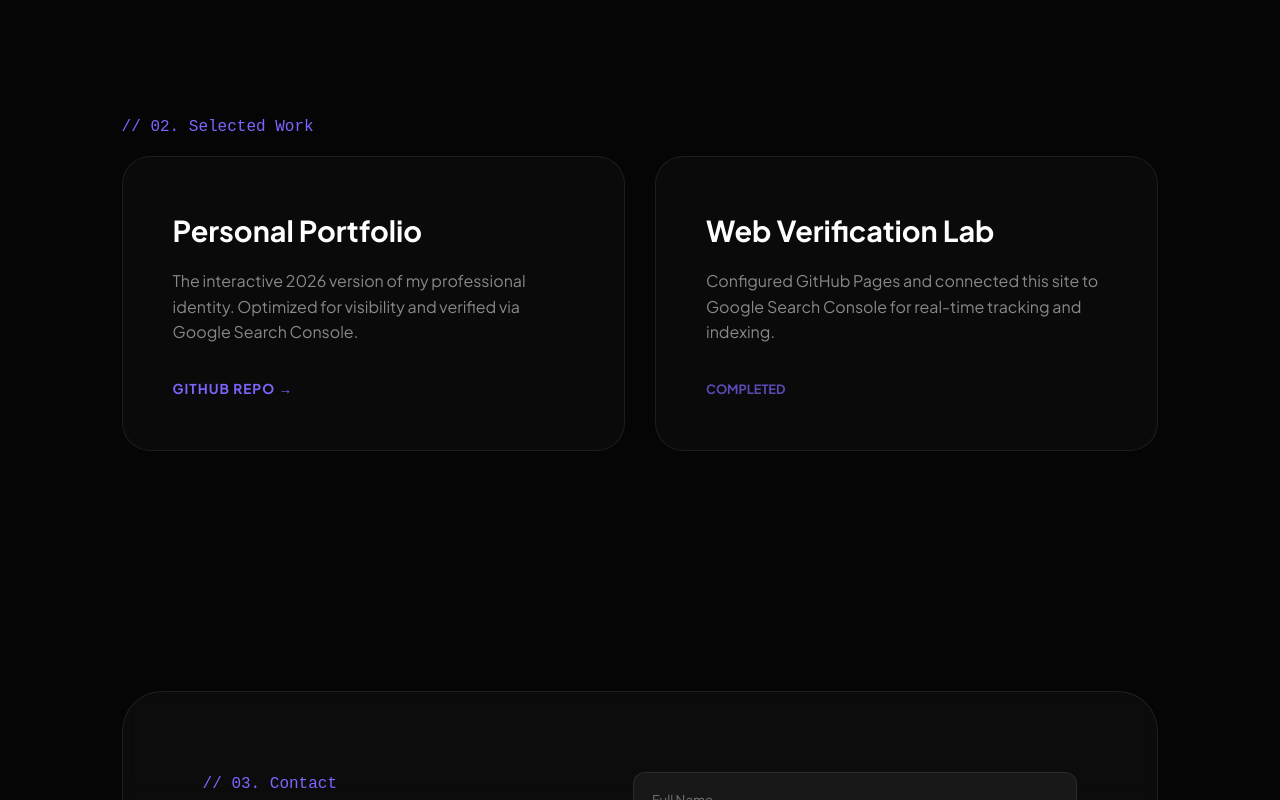
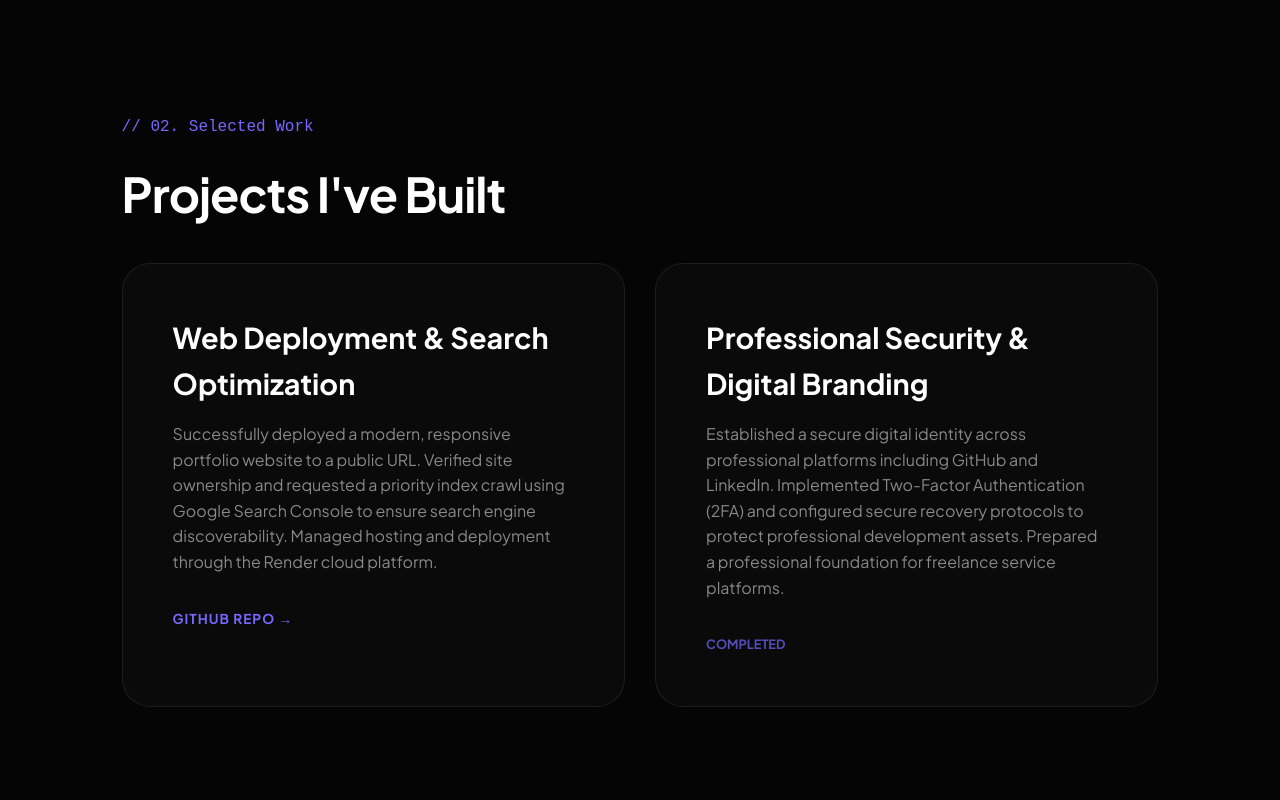
Before and after one commit to Glitch254-ux/My-first-portfolio, a website: page index.html in a window 1280 px wide. Shown: the part 1563-2363 px from the top of the page. Drawn offline with nearby package versions, Linux system fonts and the light colour scheme.

Commit message:
Updated portfolio project cards with web deployment and security info

```diff
--- a/index.html
+++ b/index.html
@@ -91,16 +91,19 @@
     <section id="work" class="section-padding">
     <div class="container">
         <span class="comment-label" data-aos="fade-up">// 02. Selected Work</span>
+        <h2 class="section-title" data-aos="fade-up">Projects I've Built</h2>
         <div class="projects-container">
+            <!-- Project 1 -->
             <div class="project-card" data-aos="fade-up">
-                    <h3>Personal Portfolio</h3>
-                    <p>The interactive 2026 version of my professional identity. Optimized for visibility and verified via Google Search Console.</p>
-                    <a href="https://github.com/Glitch254-ux/My-first-portfolio" class="project-link" target="_blank">GITHUB REPO →</a>
+                <h3>Web Deployment & Search Optimization</h3>
+                <p>Successfully deployed a modern, responsive portfolio website to a public URL. Verified site ownership and requested a priority index crawl using Google Search Console to ensure search engine discoverability. Managed hosting and deployment through the Render cloud platform.</p>
+                <a href="https://github.com/Ditech254/my-first-portfolio" class="project-link" target="_blank">GITHUB REPO →</a>
             </div>
 
+            <!-- Project 2 -->
             <div class="project-card" data-aos="fade-up" data-aos-delay="100">
-                    <h3>Web Verification Lab</h3>
-                    <p>Configured GitHub Pages and connected this site to Google Search Console for real-time tracking and indexing.</p>
+                <h3>Professional Security & Digital Branding</h3>
+                <p>Established a secure digital identity across professional platforms including GitHub and LinkedIn. Implemented Two-Factor Authentication (2FA) and configured secure recovery protocols to protect professional development assets. Prepared a professional foundation for freelance service platforms.</p>
                 <span class="status-purple">COMPLETED</span>
             </div>
         </div>
```
Lines whose indentation alone changed are shown as unchanged.
